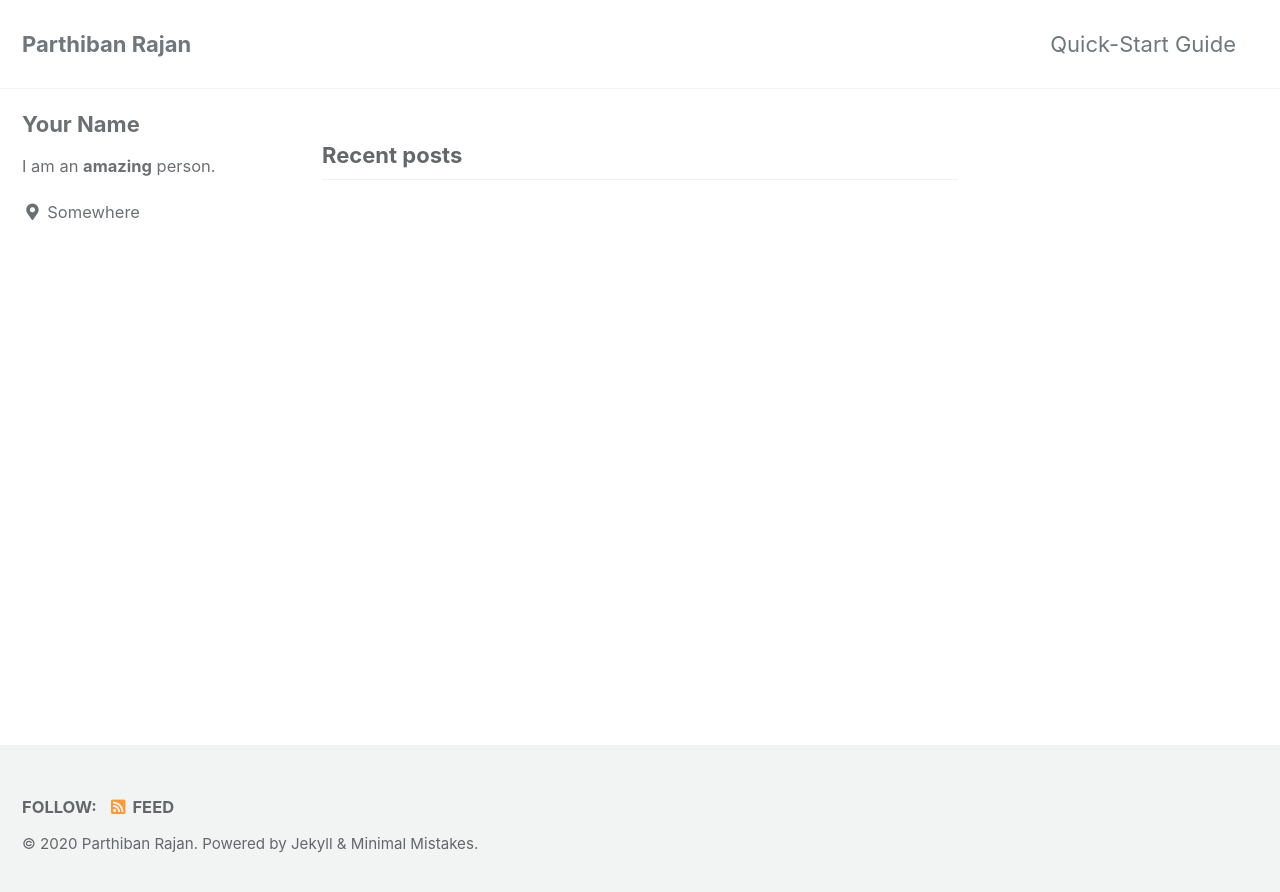
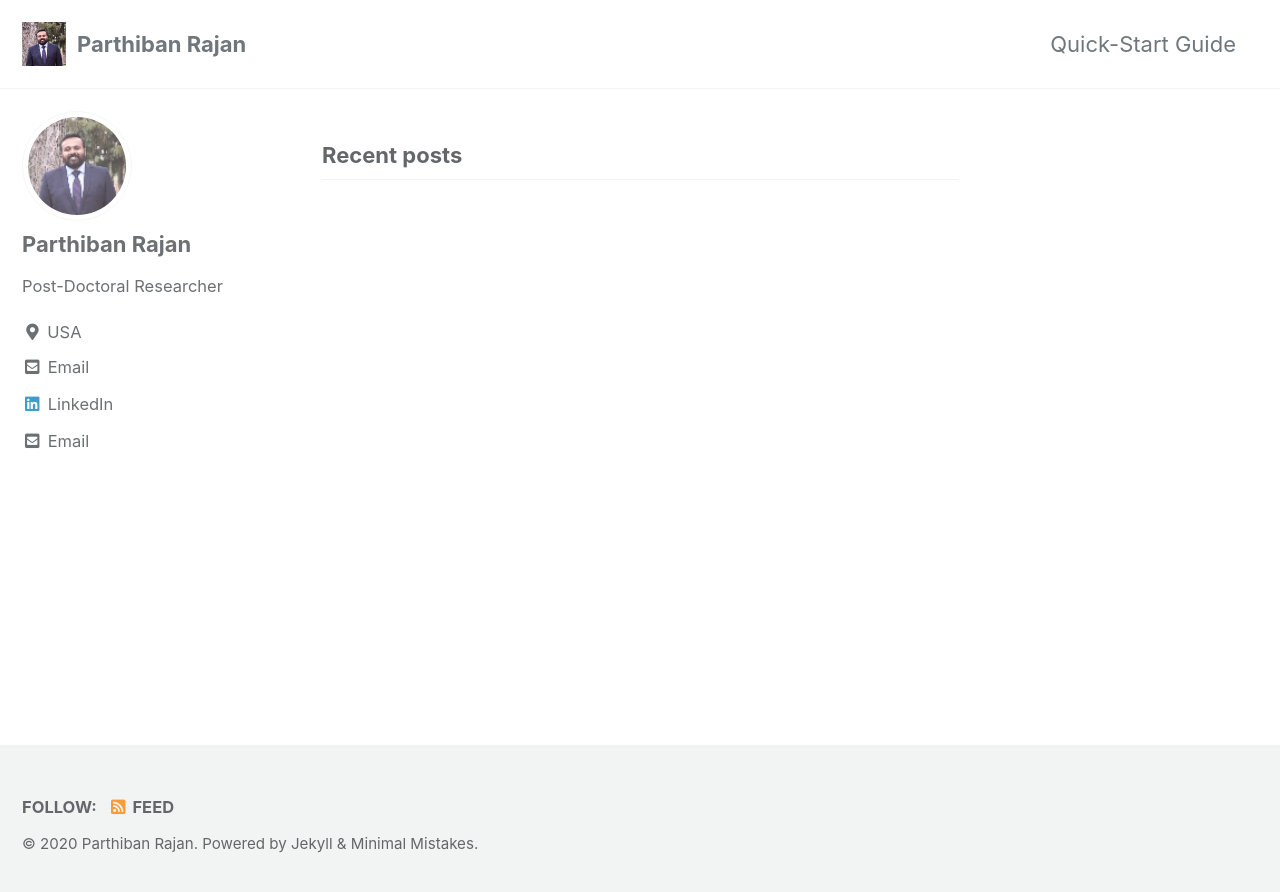
Before and after one commit to parthibanrajan/parthibanrajan.github.io, a Jekyll site: the page built from index.html, in a window 1280 px wide. Shown: the top 892 px of the page. Built offline with Jekyll 4.4.1, drawn with Linux system fonts in a browser that asks for light colours; cached includes are drawn as plain includes; the list of posts is cut into pages by our own code.

Commit message:
Updating links

```diff
--- a/_config.yml
+++ b/_config.yml
@@ -25,7 +25,7 @@ url                      : # the base hostname & protocol for your site e.g. "ht
 baseurl                  : # the subpath of your site, e.g. "/blog"
 repository               : # GitHub username/repo-name e.g. "mmistakes/minimal-mistakes"
 teaser                   : # path of fallback teaser image, e.g. "/assets/images/500x300.png"
-logo                     : # path of logo image to display in the masthead, e.g. "/assets/images/88x88.png"
+logo                     : "/assets/images/Parthiban_Rajan-88X88.png"
 masthead_title           : # overrides the website title displayed in the masthead, use " " for no title
 # breadcrumbs            : false # true, false (default)
 words_per_minute         : 200
@@ -93,15 +93,15 @@ analytics:
 
 # Site Author
 author:
-  name             : "Your Name"
-  avatar           : # path of avatar image, e.g. "/assets/images/bio-photo.jpg"
-  bio              : "I am an **amazing** person."
-  location         : "Somewhere"
-  email            :
+  name             : "Parthiban Rajan"
+  avatar           : "/assets/images/Parthiban_Rajan-88X88.png"
+  bio              : "Post-Doctoral Researcher"
+  location         : "USA"
+  email            : prajan2@ncsu.edu
   links:
     - label: "Email"
       icon: "fas fa-fw fa-envelope-square"
-      # url: "mailto:your.name@email.com"
+      url: "mailto:prajan2@ncsu.ed"
     - label: "Website"
       icon: "fas fa-fw fa-link"
       # url: "https://your-website.com"
@@ -117,6 +117,9 @@ author:
     - label: "Instagram"
       icon: "fab fa-fw fa-instagram"
       # url: "https://instagram.com/"
+    - label: "LinkedIn"
+      icon: "fab fa-fw fa-linkedin"
+      url: "https://www.linkedin.com/in/parthiban-rajan-582a611b/"
 
 # Site Footer
 footer:
```
